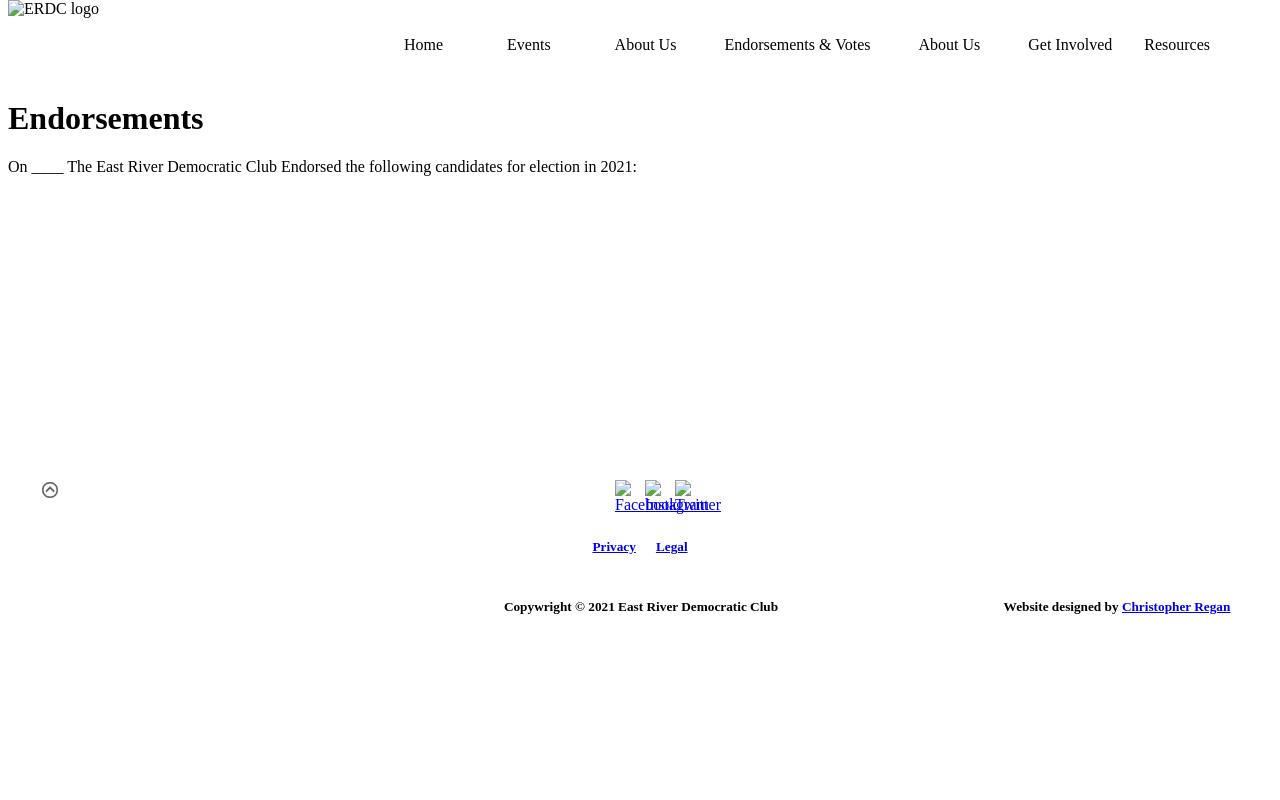
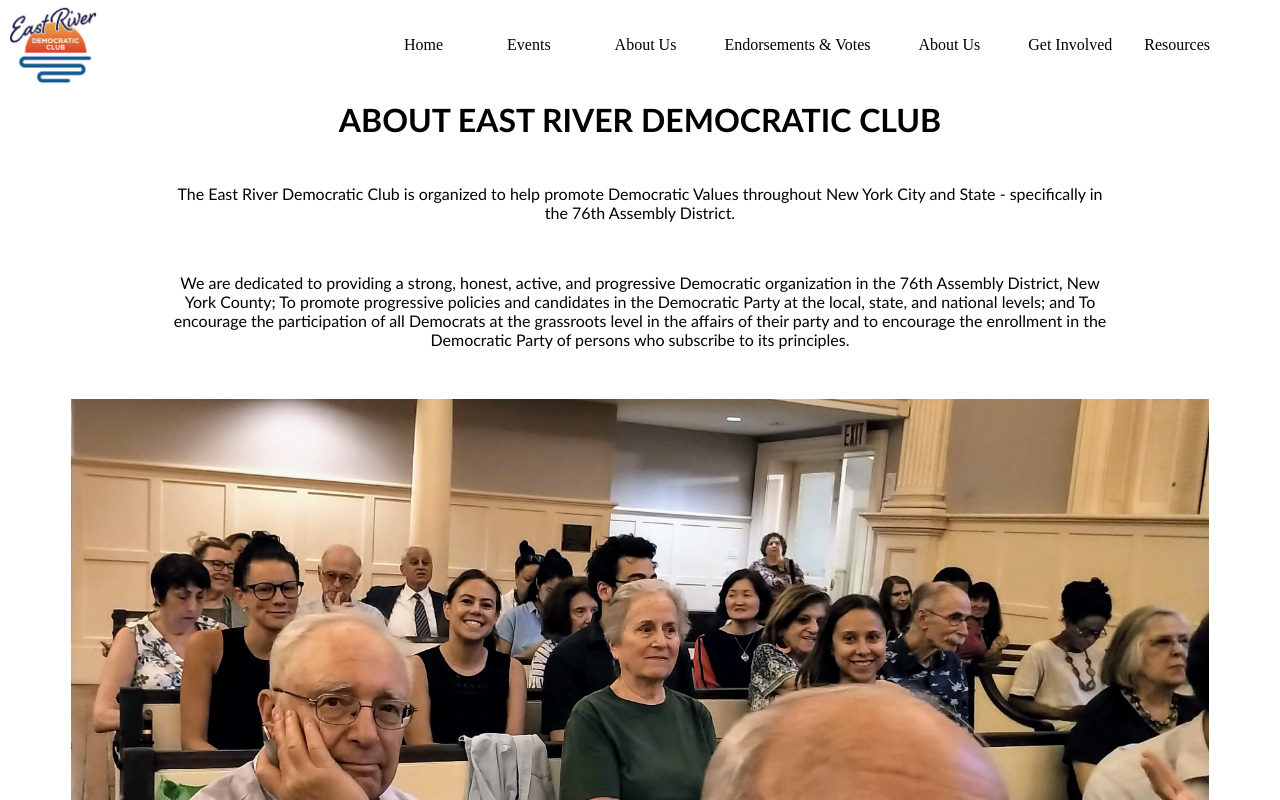
Before and after one commit to cregan3/Website, a plain HTML site: page html/About_Us.html in a window 1280 px wide. Shown: the top 800 px of the page. Drawn offline with Linux system fonts and the light colour scheme.

Commit message:
About Us done

```diff
--- a/html/About_Us.html
+++ b/html/About_Us.html
@@ -1,7 +1,7 @@
 <!DOCTYPE html>
 <html>
 <head>
-	<title>East River Democratic Club - Endorsements Page</title>
+	<title>ABOUT EAST RIVER DEMOCRATIC CLUB</title>
 	<meta name="viewport" content="width=device-width, initial-scale=1">
 	<link rel="stylesheet" href="css/styles.css">
 </head>
@@ -10,7 +10,7 @@
 
 		<div id="sticker">
 		<div id="full-navbar" >
-			<img class="smallimage" id="littlelogo" src="/Assets/Logo Square White Background.jpg" alt="ERDC logo"/>
+			<img class="smallimage" id="littlelogo" src="/Assets/LogoSquareWhiteBackground.jpg" alt="ERDC logo"/>
 			<div>
 		<ul>
 			<div class="navbar-right">
@@ -80,31 +80,36 @@
 		</div>
 		</div>
 		</div>
-	<h1> Endorsements </h1>
-	<p>On ____ The East River Democratic Club Endorsed the following candidates for election in 2021:</p>
-	<p>&nbsp;</p>
-	<p>&nbsp;</p>
-	<p>&nbsp;</p>
-	<p>&nbsp;</p>
-	<p>&nbsp;</p>
-	<p>&nbsp;</p>
-	<p>&nbsp;</p>
-	<p>&nbsp;</p>
+
+	<div class="centered">
+		<h1> ABOUT EAST RIVER DEMOCRATIC CLUB </h1>
+	</div>
+
+	<div class="centered">
+		<p>The East River Democratic Club is organized to help promote Democratic Values throughout New York City and State - specifically in the 76th Assembly District.</p>
+		<p>&nbsp;</p>
+		<p>We are dedicated to providing a strong, honest, active, and progressive Democratic organization in the 76th Assembly District, New York County; To promote progressive policies and candidates in the Democratic Party at the local, state, and national levels; and To encourage the participation of all Democrats at the grassroots level in the affairs of their party and to encourage the enrollment in the Democratic Party of persons who subscribe to its principles.</p>
+	</div>
+		<p>&nbsp;</p>
+
+	<div>
+			<img class="wideimage" src="/Assets/Club_Meeting.jpg">
+	</div>
 <div class="footer">
 
   <div class="spacingbar">
 	<img id="myBtn" class="socialimage" alt="Up Button" data-type="image" onclick="topFunction()" itemprop="image" src="/Assets/Generic/back-to-top-icon-png-0.jpg">
 	<ul class="socialbar" aria-label="Social bar">
 	<li class="socialimage"><a href="https://www.facebook.com/EastRiverDemocraticClub" target="_blank" data-content="https://www.facebook.com/EastRiverDemocraticClub" data-type="external">
-		<img id="FacebookLogo" class="socialimage" alt="Facebook" data-type="image" itemprop="image" style="width: 20px; height: 20px; object-fit: cover;" src="/Assets/Generic/Facebook Logo Black 2.png">
+		<img id="FacebookLogo" class="socialimage" alt="Facebook" data-type="image" itemprop="image" style="width: 20px; height: 20px; object-fit: cover;" src="/Assets/Generic/FacebookLogoBlack.png">
 		</a>
 	</li>
 	<li class="socialimage"><a href="https://www.instagram.com/eastriverdems" target="_blank" data-content="https://www.instagram.com/eastriverdems" data-type="external">
-		<img id="InstagramLogo" alt="Instagram" data-type="image" itemprop="image" style="width: 20px; height: 20px; object-fit: cover;" src="/Assets/Generic/Instagram Logo Black.png">
+		<img id="InstagramLogo" alt="Instagram" data-type="image" itemprop="image" style="width: 20px; height: 20px; object-fit: cover;" src="/Assets/Generic/InstagramLogoBlack.png">
 		</a>
 	</li>
 	<li class="socialimage"><a href="https://www.twitter.com/eastriverdems" target="_blank" data-content="https://www.twitter.com/eastriverdems" data-type="external">
-		<img id="TwitterLogo" alt="Twitter" data-type="image" itemprop="image" style="width: 20px; height: 20px; object-fit: cover;" src="/Assets/Generic/twitter logo black.png">
+		<img id="TwitterLogo" alt="Twitter" data-type="image" itemprop="image" style="width: 20px; height: 20px; object-fit: cover;" src="/Assets/Generic/twitterlogoblack.png">
 		</a>
 	</li>
 </ul>
--- a/html/css/styles.css
+++ b/html/css/styles.css
@@ -1,5 +1,6 @@
 @charset "utf-8";
 /* CSS Document */
+
 
 
 .dropbtn {
@@ -45,6 +46,12 @@
 	display: block;
 	margin: auto;
 	max-width: 850px;
+}
+.wideimage{
+	width:90%;
+	display:block;
+	margin-left: auto;
+	margin-right: auto;
 }
 
 .smallimage{
@@ -217,3 +224,19 @@
 	height: 26px;
 	object-fit: cover;
 }
+.centered p{
+	text-align: center;
+	font-family: "Gill Sans", "Gill Sans MT", "Myriad Pro", "DejaVu Sans Condensed", Helvetica, Arial, "sans-serif";
+	width: 75%;
+	display:block;
+	margin-left:auto;
+	margin-right:auto;
+}
+.centered h1{
+	text-align: center;
+	font-family: "Gill Sans", "Gill Sans MT", "Myriad Pro", "DejaVu Sans Condensed", Helvetica, Arial, "sans-serif";
+	display:block;
+	margin-left:auto;
+	margin-right:auto;
+	margin-bottom: 45px;
+}
```
Also changed, not shown: html/Endorsed_Candidates.html (+1 -1 lines), Assets/Club_Meeting.jpg (added).
